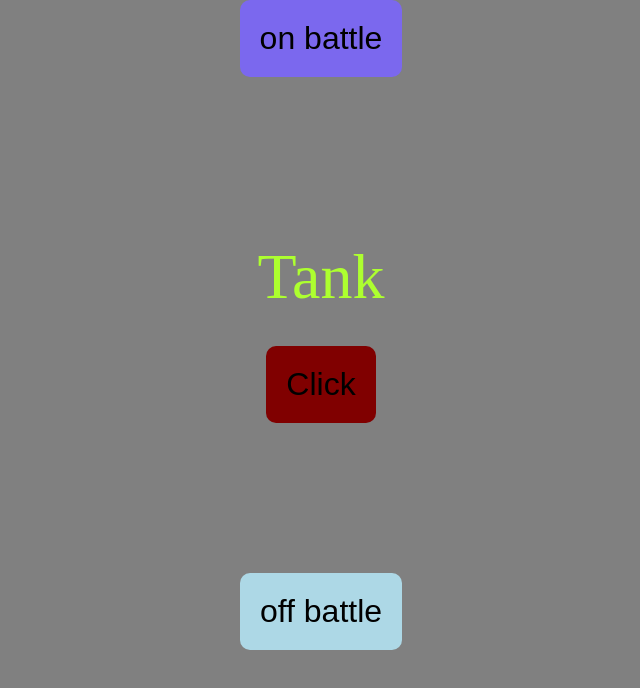
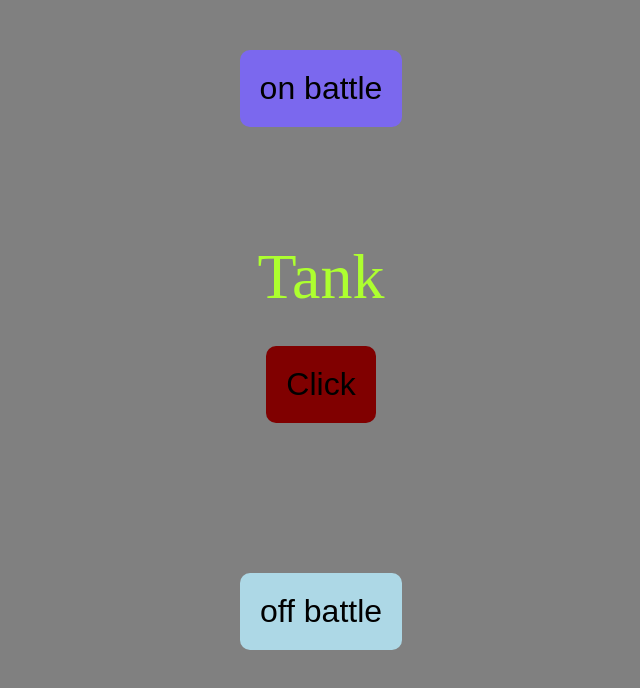
Before and after one commit to vasia20330/tankRandom, a plain HTML site: page index.html in a window 1280 px wide. Shown: the whole page, without its empty margins (319-959 px from the left). Drawn offline with Linux system fonts and the light colour scheme.

Commit message:
Update style.css

```diff
--- a/style.css
+++ b/style.css
@@ -45,7 +45,7 @@
        }
        .off-on{
         position: relative;
-        top: -500px;
+        top: -450px;
         background-color: MediumSlateBlue;
        }
     }
```
